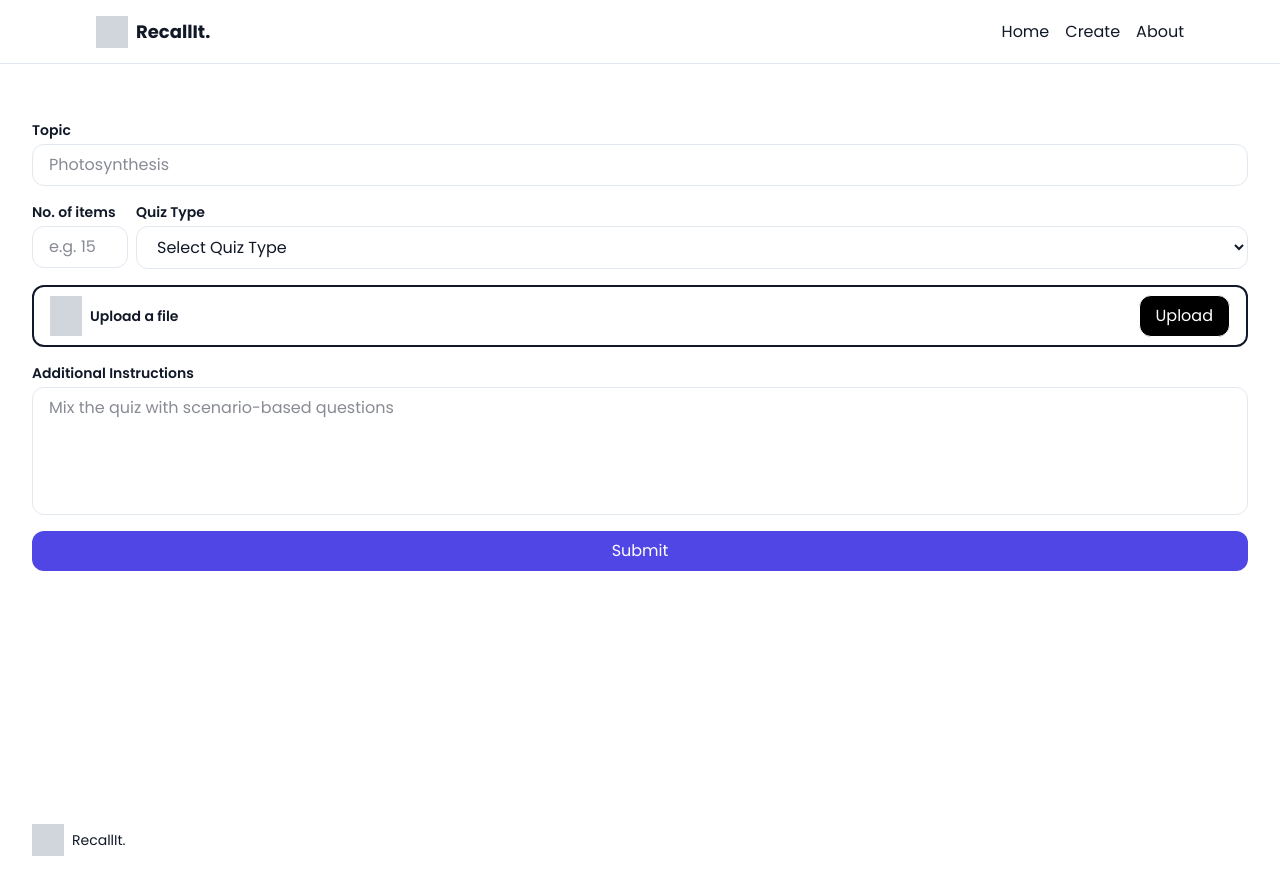
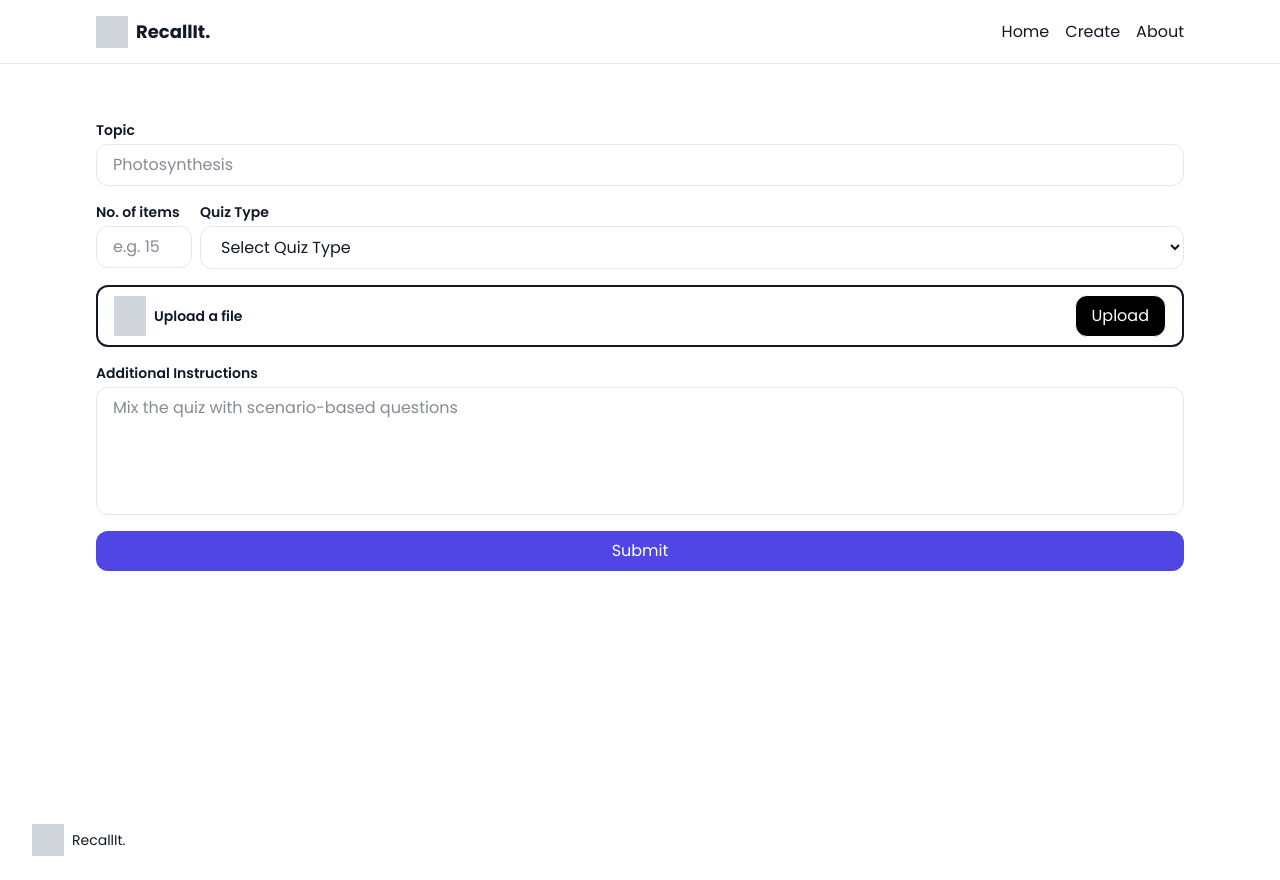
Before and after one commit to gieldev/Recap, a React (Vite) app in the folder frontend/: page /tools/quiz-tool in a window 1280 px wide. Built offline with nearby package versions, Linux system fonts and the light colour scheme.

Commit message:
style: consistent padding on larger screens

```diff
--- a/frontend/src/pages/Home.jsx
+++ b/frontend/src/pages/Home.jsx
@@ -37,7 +37,10 @@ function Home() {
     <>
       <main className="min-h-screen flex flex-col pt-24 gap-24">
         {/* List of learning tools */}
-        <section className="w-full h-fit flex flex-col px-8 py-6 gap-8">
+        <section
+          className="w-full h-fit flex flex-col px-8 py-6 gap-8
+          lg:px-24 lg:gap-16"
+        >
           <div className="flex items-center justify-between px-4 py-2 gap-2 border-2 border-dashed rounded-xl">
             <h2 className="text-md">
               Start making your <br /> reviewers
--- a/frontend/src/pages/Quiz.jsx
+++ b/frontend/src/pages/Quiz.jsx
@@ -78,7 +78,10 @@ function Quiz() {
   return (
     <>
       <main className="min-h-screen flex flex-col pt-24 gap-24">
-        <section className="w-full h-fit flex flex-col px-8 py-6 gap-8">
+        <section
+          className="w-full h-fit flex flex-col px-8 py-6 gap-8
+          lg:px-24 lg:gap-16"
+        >
           {finished ? (
             <div>
               {quizData ? (
@@ -196,9 +199,7 @@ function Quiz() {
                             setFinished(true);
                           }
                         }}
-                        disabled={
-                          userQuizData[currentQuestion - 1] == null
-                        }
+                        disabled={userQuizData[currentQuestion - 1] == null}
                       >
                         Next Question
                       </button>
--- a/frontend/src/pages/Tools.jsx
+++ b/frontend/src/pages/Tools.jsx
@@ -4,11 +4,17 @@ function Tools() {
   return (
     <>
       <main className="min-h-screen flex flex-col pt-24 gap-24">
-        <section className="w-full h-fit flex flex-col px-8 py-6 gap-8">
+        <section
+          className="w-full h-fit flex flex-col px-8 py-6 gap-8
+          lg:px-24 lg:gap-16"
+        >
           <h2 className="text-2xl font-bold">Choose a tool</h2>
           <div className="w-full grid grid-cols-1 px-2 py-2 gap-4 bg-contrast-bg border border-border rounded-xl">
             {/* Button */}
-            <Link className="flex flex-col px-4 py-6 gap-4 bg-neutral-bg rounded-xl cursor-pointer" to={"/tools/quiz-tool"}>
+            <Link
+              className="flex flex-col px-4 py-6 gap-4 bg-neutral-bg rounded-xl cursor-pointer"
+              to={"/tools/quiz-tool"}
+            >
               <div className="flex items-center justify-between">
                 <div className="h-12 w-12 bg-gray-300"></div>
                 <svg
--- a/frontend/src/pages/Tools/QuizTool.jsx
+++ b/frontend/src/pages/Tools/QuizTool.jsx
@@ -103,7 +103,10 @@ function QuizTool() {
   return (
     <>
       <main className="min-h-screen flex flex-col pt-24 gap-24">
-        <section className="w-full h-fit flex flex-col px-8 py-6 gap-8">
+        <section
+          className="w-full h-fit flex flex-col px-8 py-6 gap-8
+          lg:px-24 lg:gap-16"
+        >
           <form className="w-full flex flex-col gap-4" onSubmit={handleSubmit}>
             <div className="w-full flex flex-col gap-1">
               <label className="text-sm font-semibold">Topic</label>
@@ -145,7 +148,13 @@ function QuizTool() {
                 <div className="w-8 h-10 bg-gray-300"></div>
                 <h2 className="text-sm font-semibold">Upload a file</h2>
               </div>
-              <input type="file" accept=".pdf" ref={fileInputRef} onChange={handleFile} hidden />
+              <input
+                type="file"
+                accept=".pdf"
+                ref={fileInputRef}
+                onChange={handleFile}
+                hidden
+              />
               <button
                 className="px-4 py-2 text-neutral-bg bg-accent border rounded-xl"
                 onClick={() => fileInputRef.current.click()}
```
